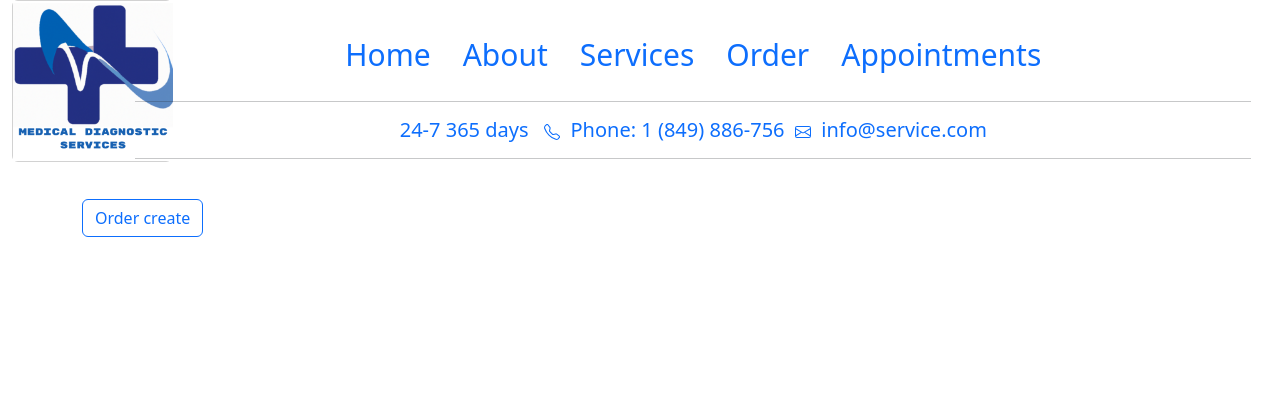
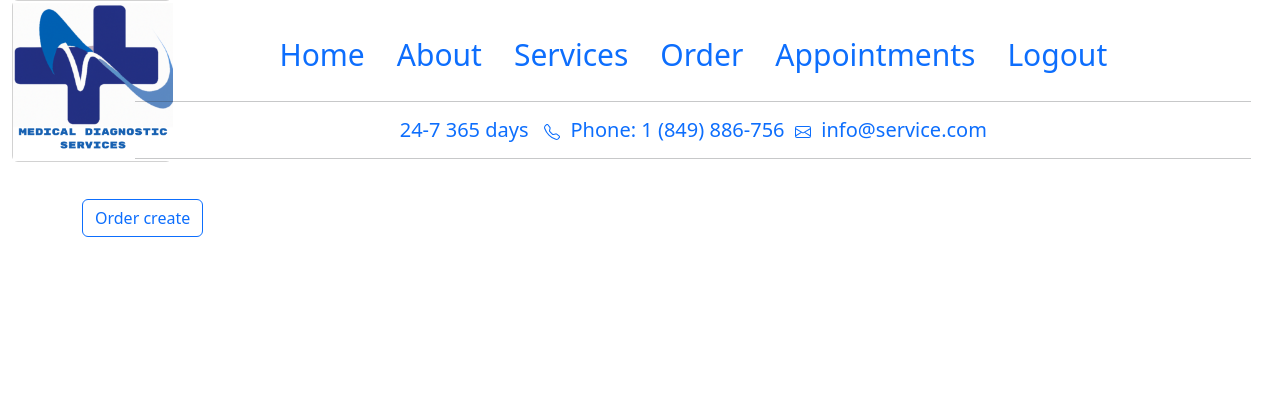
Before and after one commit to borik1and/medicine_diagnostic-, a Django app: page /orders/list in a window 1280 px wide. Shown: the top 420 px of the page. Run offline with Django 4.2, Linux system fonts and the light colour scheme; the visitor is signed in with stand-in values (Sample User, id 1); data that the repository does not hold is empty; parts of the project's set-up code (start-up, migrations or seed data) failed here and were passed over.

Commit message:
create logout button

```diff
--- a/main/templates/main/base.html
+++ b/main/templates/main/base.html
@@ -40,6 +40,12 @@
                 <li class="nav-item">
                     <a class="nav-link" href="{% url 'orders:list' %}" style="font-size: 30px;">Appointments</a>
                 </li>
+
+                <li class="nav-item">
+                    <a class="nav-link active" aria-current="page" href="{% url 'users:logout' %}"
+                       style="font-size: 30px;">Logout</a>
+                </li>
+
             </ul>
             <div class="container">
                 <hr>
--- a/orders/templates/orders/order_list.html
+++ b/orders/templates/orders/order_list.html
@@ -6,6 +6,7 @@
 <div class="col-12 mb-5">
     <a class="btn btn-outline-primary" href="{% url 'orders:order-create' %}">Order create</a>
 </div>
+
 <div class="row">
     {% for object in object_list %}
     {% if forloop.counter0|divisibleby:4 %}
```
